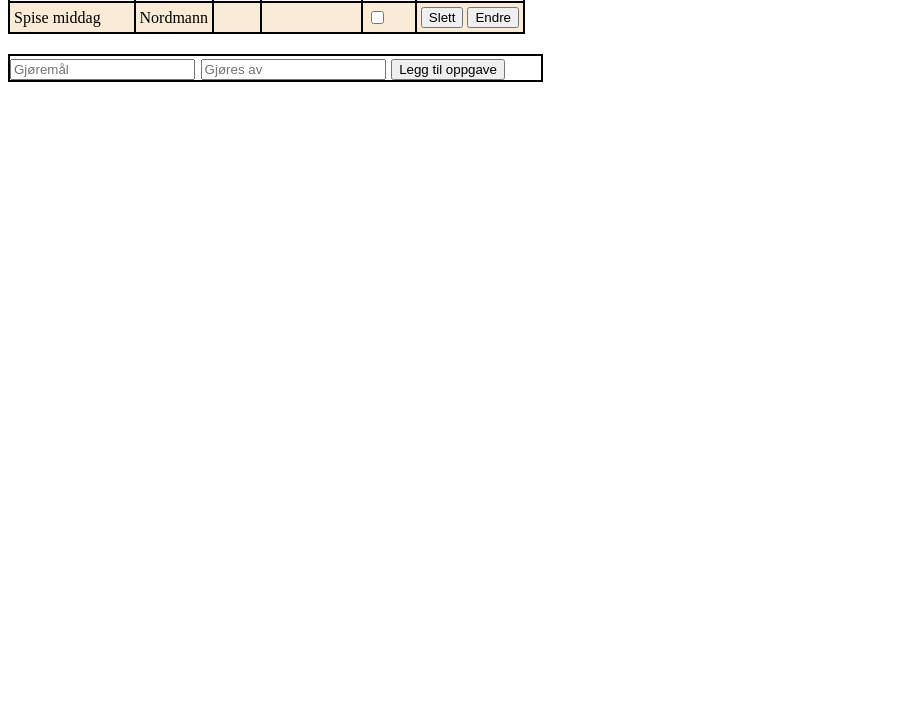
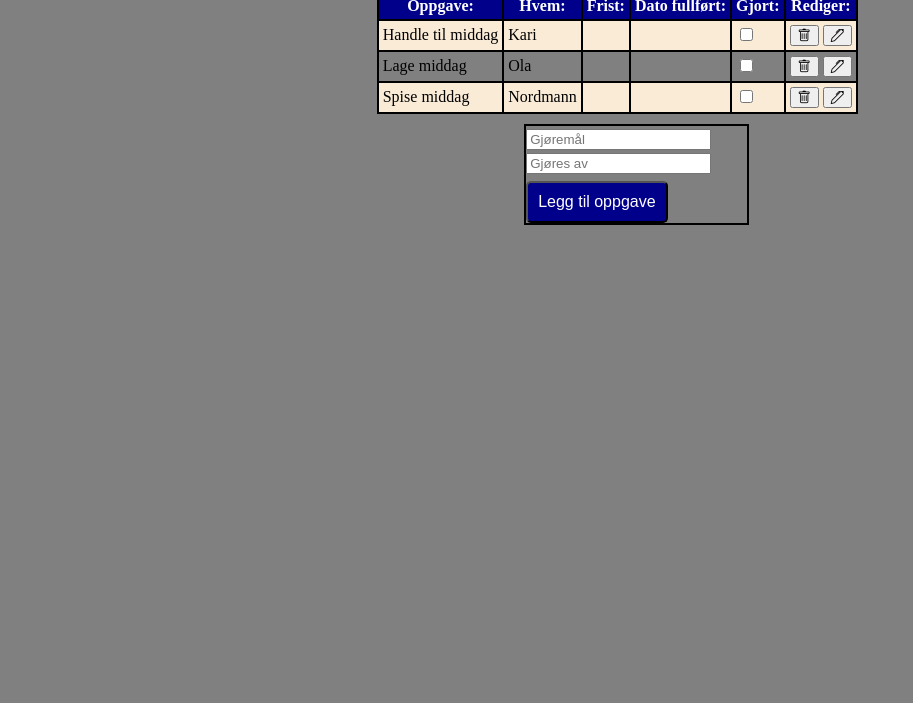
Before and after one commit to Classiee/TODO-App, a plain HTML site: page index.html in a window 1280 px wide. Shown: the part 97-800 px from the top of the page, without its empty margins (0-913 px from the left). Drawn offline with nearby package versions, Linux system fonts and the light colour scheme.

Commit message:
Simple ToDo App

```diff
--- a/index.html
+++ b/index.html
@@ -8,16 +8,22 @@
         <meta name="description" content="">
         <meta name="viewport" content="width=device-width, initial-scale=1">
         <link rel="stylesheet" href="styles.css">
+        <!-- BootStrap CSS Icons import-->
+        <!--        Below this          -->
+        <link href="https://cdn.jsdelivr.net/npm/bootstrap-icons/font/bootstrap-icons.css" rel="stylesheet">
+
     </head>
 
     <body>
+        <div id="app">
+            <h1>ToDo App</h1>
             <table id="tasksTable"></table>
             <p>
                 <input id="taskDescription" type="text" placeholder = "Gjøremål">
                 <input id ="taskPerson" type="text" placeholder = "Gjøres av">
                 <button onclick="addTask()">Legg til oppgave</button>
             </p>
-
+        </div>
 
 
 
--- a/script.js
+++ b/script.js
@@ -61,8 +61,8 @@ var tasksTable = document.getElementById('tasksTable');
                     <td>${task.date}</td>
                     <td><input onchange="changeIsDone(this, ${i})" type="checkbox" ${checkedHtml}></td>
                     <td>
-                    <button onclick="deleteTask(${i})">Slett</button>
-                    <button onclick="editTask(${i})">Endre</button>
+                    <button class="bi bi-trash" onclick="deleteTask(${i})"></button>
+                    <button class="bi bi-pen" onclick="editTask(${i})"></button>
                     </td>
                     </tr>`;
 
--- a/styles.css
+++ b/styles.css
@@ -1,10 +1,24 @@
 body {
-    display: center;
+    display: flex;
+    align-items: center;
+    justify-content: center;
+    background-color: grey;
 }
 
+.app {
+    margin-top: 3000px;
+    display: flex;
+    align-items: center;
+    justify-content: center;
+}
+
+h1 {
+    text-align: center;
+}
 table, tr, td, th {
     border: 2px solid rgb(0, 0, 0);
     border-collapse: collapse;
+    position: center;
 }
 
 td, th {
@@ -27,5 +41,17 @@ p {
     border: 2px solid black;
     border-width: auto;
     max-width: 42%;
+    margin-top: 2%;
+    margin-left: 28%;
+    button {
+        margin-top: 3%;
+        padding: 10px;
+        border-radius: 5px;
+        background-color: darkblue;
+        color: white;
+        font-size: 16px;
+        font-family: Arial, sans-serif;
+        cursor: pointer;
+    }
 
 }
```
Lines whose indentation alone changed are shown as unchanged.
